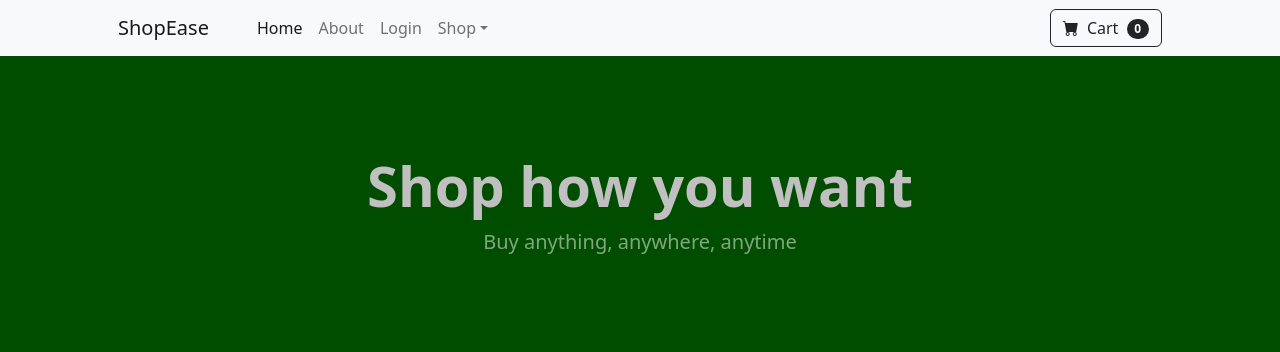
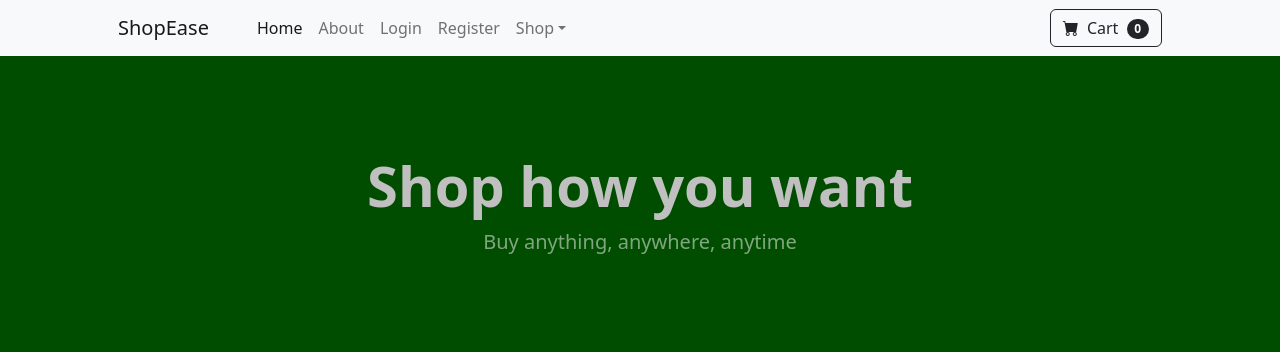
Before and after one commit to trevorndegwa/ShopEase, a Django app: page / in a window 1280 px wide. Shown: the top 352 px of the page. Run offline with Django 5.2, Linux system fonts and the light colour scheme; data comes from the database, SQL or seed files in the repository; both versions use the stored data as it was after the commit; some libraries are stand-ins or nearby versions.

Commit message:
Added register link to navbar, imported user forms and models, and created the forms.py file

```diff
--- /dev/null
+++ b/ShopEase/store/forms.py
@@ -0,0 +1,3 @@
+from django import forms
+from django.contrib.auth.models import User
+from django.contrib.auth.forms import UserCreationForm
--- a/ShopEase/store/templates/navbar.html
+++ b/ShopEase/store/templates/navbar.html
@@ -19,6 +19,7 @@
                         <li class="nav-item"><a class="nav-link" href="{% url 'logout' %}">Logout</a></li>
                         {% else %}
                         <li class="nav-item"><a class="nav-link" href="{% url 'login' %}">Login</a></li>
+                        <li class="nav-item"><a class="nav-link" href="{% url 'register' %}">Register</a></li>
                         {% endif %}
 
                         <!-- Dropdown menu for "Shop" with various categories -->
--- a/ShopEase/store/views.py
+++ b/ShopEase/store/views.py
@@ -1,6 +1,9 @@
 from django.shortcuts import render, redirect
 from .models import Product
 from django.contrib.auth import authenticate, login, logout
+from django import forms
+from django.contrib.auth.models import User
+from django.contrib.auth.forms import UserCreationForm
 from django.contrib import messages
 
 # Define the 'home' view to display products on the homepage
```
Also changed, not shown: ShopEase/db.sqlite3, 3 other files.
